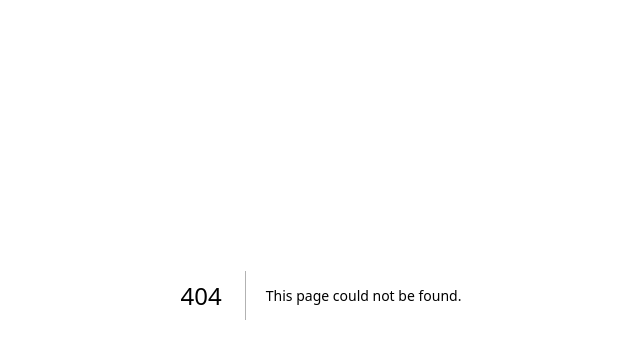
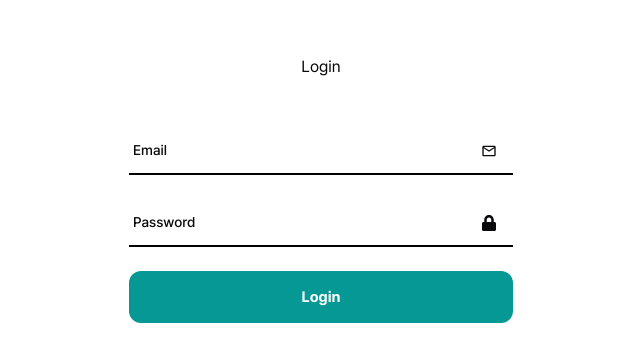
Before and after one commit to KeywordHanaro/KeywordHanaro_FE, a Next.js app: page /login in a window 1280 px wide. Before the commit this address had no page. Shown: the part 105-466 px from the top of the page, without its empty margins (319-959 px from the left). Built offline with nearby package versions, Linux system fonts and the light colour scheme.

Commit message:
[feat]login page with creditial

```diff
--- /dev/null
+++ b/app/(routes)/login/page.tsx
@@ -0,0 +1,57 @@
+'use client';
+
+import { Button } from '@/components/atoms/Button';
+import { AuthInputRef } from '@/components/atoms/Inputs';
+import { useFormState, useFormStatus } from 'react-dom';
+import { FaLock } from 'react-icons/fa';
+import { MdOutlineMailOutline } from 'react-icons/md';
+import { useRef } from 'react';
+import { authenticate } from '@/lib/actions';
+
+export default function Login() {
+  const [errorMsg, dispatchLogin] = useFormState(authenticate, undefined);
+  const EmailRef = useRef<HTMLInputElement>(null);
+  const PwRef = useRef<HTMLInputElement>(null);
+
+  return (
+    <div className='w-full flex justify-center h-5/6 my-background before:bg-opacity-20  overflow-hidden relative rounded-xl'>
+      <div className='flex justify-center items-center flex-col h-fit w-fit rounded-xl p-20 mt-20 bg-opacity-70 absolute z-100'>
+        <h1 className='mb-9'>Login</h1>
+        <form action={dispatchLogin} className='space-y-3 flex flex-col gap-3'>
+          <input type='hidden' name='redirectTo' value='/' />
+          <AuthInputRef
+            name='email'
+            label='Email'
+            type='email'
+            classNames=''
+            ref={EmailRef}
+          >
+            <MdOutlineMailOutline />
+          </AuthInputRef>
+          <AuthInputRef
+            name='passwd'
+            label='Password'
+            type='password'
+            classNames=''
+            ref={PwRef}
+          >
+            <FaLock />
+          </AuthInputRef>
+          <LoginButton />
+          <div className='text-red-600'>{errorMsg}</div>
+        </form>
+      </div>
+    </div>
+  );
+}
+
+function LoginButton() {
+  const { pending } = useFormStatus();
+  return (
+    <>
+      <Button className='w-full' isDisabled={pending}>
+        Login
+      </Button>
+    </>
+  );
+}
--- /dev/null
+++ b/lib/actions.ts
@@ -0,0 +1,31 @@
+'use server';
+
+import { AuthError } from 'next-auth';
+import { signIn, signOut } from '@/lib/auth';
+
+export { signIn as mySignIn, signOut as mySignOut };
+
+export async function authenticate(
+  prevState: string | undefined,
+  formData: FormData
+) {
+  const email = formData.get('email');
+  const passwd = formData.get('passwd');
+  if (!email || !passwd) return 'Input the email or password!!';
+
+  try {
+    await signIn('credentials', formData);
+  } catch (error) {
+    if (error instanceof AuthError) {
+      switch (error.type) {
+        case 'EmailSignInError':
+          return error.message;
+        case 'CredentialsSignin':
+          return 'Invalid Credentials!';
+        default:
+          return 'Something went wrong!';
+      }
+    }
+    throw error;
+  }
+}
--- /dev/null
+++ b/lib/auth.ts
@@ -0,0 +1,42 @@
+import NextAuth, { User } from 'next-auth';
+import Credentials from 'next-auth/providers/credentials';
+
+export const {
+  handlers: { GET, POST },
+  auth,
+  signIn,
+  signOut,
+} = NextAuth({
+  providers: [
+    Credentials({
+      name: 'Email',
+      credentials: {
+        email: {
+          label: '이메일',
+          type: 'email',
+          placeholder: 'example@example.com',
+        },
+        passwd: { label: 'Password', type: 'password' },
+      },
+      async authorize(credentials) {
+        if (!credentials || !credentials.email || !credentials.passwd)
+          return null;
+
+        console.log('🚀  credentials:', credentials);
+        const { email } = credentials;
+        const user = { email, name: 'TmpUser' } as User;
+        return user;
+      },
+    }),
+  ],
+  callbacks: {
+    session({ session }) {
+      console.log('🚀 cb - session:', session);
+      return session;
+    },
+  },
+  pages: {
+    signIn: '/login',
+  },
+  trustHost: true,
+});
```
